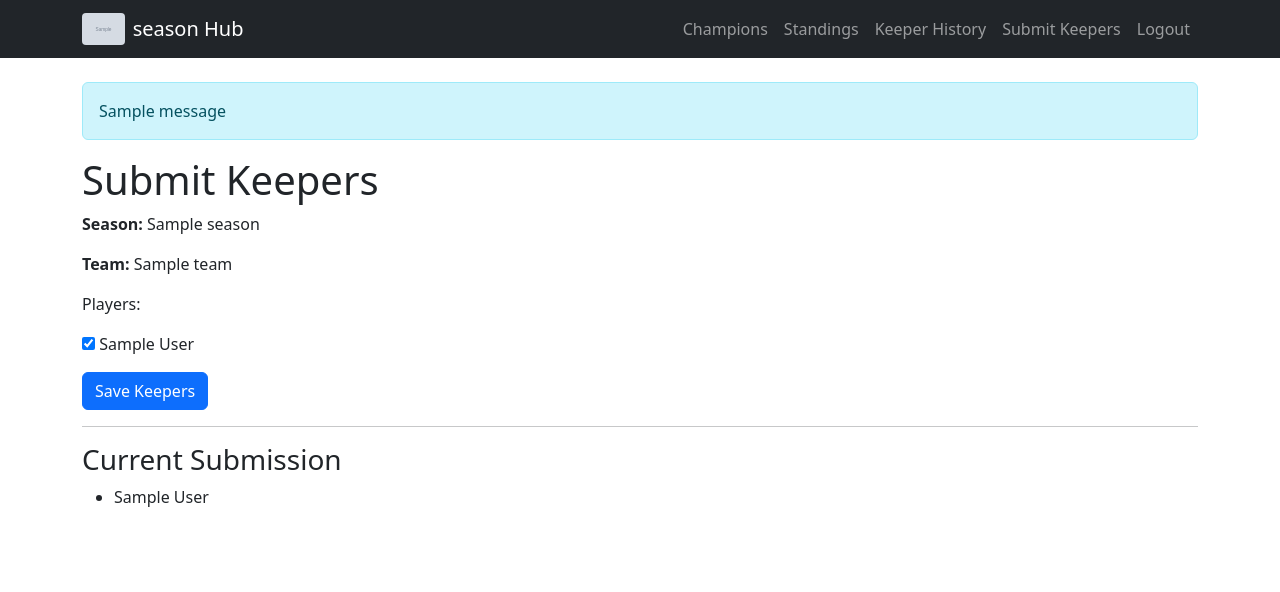
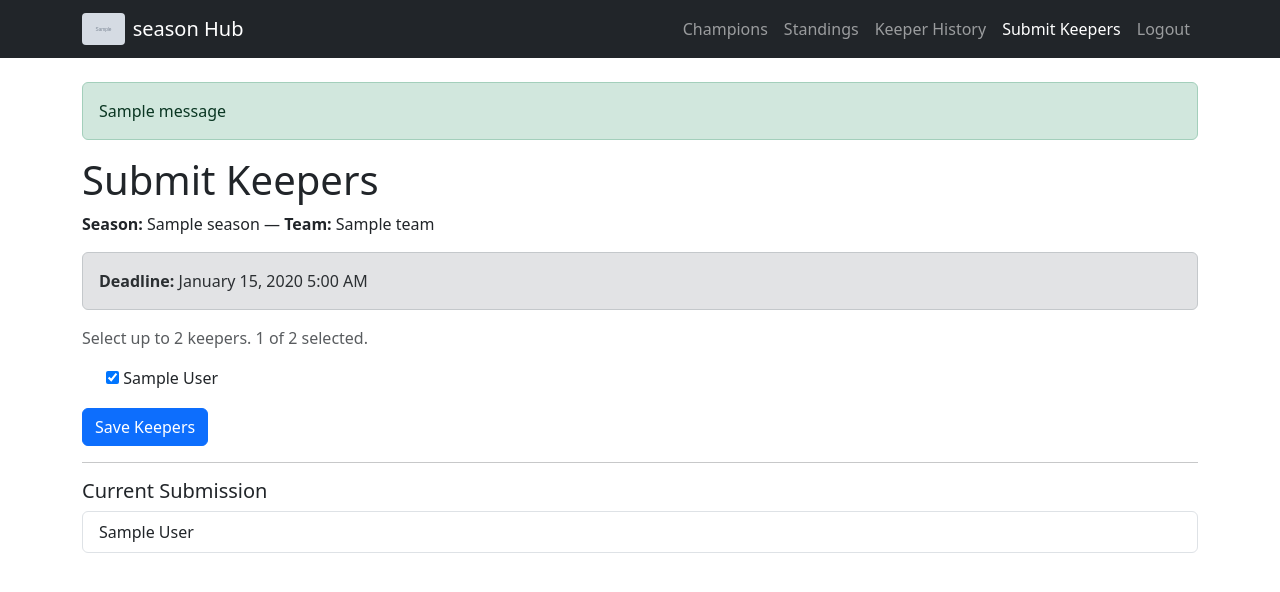
Before and after one commit to TomLafferty/fantasy_league_hub, a Django app: page /keepers/submit/ in a window 1280 px wide. Shown: the top 592 px of the page. Run offline with Django 4.2, Linux system fonts and the light colour scheme; a user stored in the database is signed in; tables that the repository leaves empty hold one stand-in row (values such as "Sample post"); grey boxes marked "Sample" are stand-in pictures; one stand-in notice (Sample message) is shown.

Commit message:
keepers and deployment region

```diff
--- a/leaguehub/context_processors.py
+++ b/leaguehub/context_processors.py
@@ -1,14 +1,22 @@
+from django.core.cache import cache
+
 from .models import Season
+
+_CACHE_KEY = "league_context"
+_CACHE_TTL = 300  # 5 minutes
 
 
 def league_name(request):
-    season = Season.objects.filter(is_current=True).first()
-    if not season:
-        season = Season.objects.order_by("-year").first()
-    if season and season.name:
-        parts = season.name.split(" ", 1)
-        name = parts[1] if len(parts) == 2 else season.name
-    else:
-        name = "F.F.U.P.A."
-    logo_url = season.logo_url if season else ""
-    return {"league_name": name, "league_logo_url": logo_url}
+    ctx = cache.get(_CACHE_KEY)
+    if ctx is None:
+        season = Season.objects.filter(is_current=True).first()
+        if not season:
+            season = Season.objects.order_by("-year").first()
+        if season and season.name:
+            parts = season.name.split(" ", 1)
+            name = parts[1] if len(parts) == 2 else season.name
+        else:
+            name = "F.F.U.P.A."
+        ctx = {"league_name": name, "league_logo_url": season.logo_url if season else ""}
+        cache.set(_CACHE_KEY, ctx, _CACHE_TTL)
+    return ctx
--- a/leaguehub/forms.py
+++ b/leaguehub/forms.py
@@ -7,7 +7,7 @@ class KeeperSubmissionForm(forms.Form):
     players = forms.ModelMultipleChoiceField(
         queryset=Player.objects.none(),
         widget=forms.CheckboxSelectMultiple,
-        required=True,
+        required=False,
     )
 
     def __init__(self, *args, season: Season, team: Team, max_keepers: int = 3, **kwargs):
--- a/leaguehub/management/commands/sync_all_yahoo_seasons.py
+++ b/leaguehub/management/commands/sync_all_yahoo_seasons.py
@@ -6,6 +6,7 @@ from leaguehub.services import (
     sync_champion_from_standings,
     sync_final_roster_from_yahoo,
     sync_keepers_from_draft,
+    sync_keepers_from_yahoo,
     sync_league_metadata_from_yahoo,
     sync_standings_from_yahoo,
 )
@@ -87,10 +88,11 @@ class Command(BaseCommand):
                 except CommandError as e:
                     self.stderr.write(self.style.ERROR(f"  [fail] roster {team.name}: {e}"))
 
-            # Keepers from draft results (type=keeper picks)
+            # Keepers — try both sources; get_or_create prevents duplicates
             if options["sync_keepers"]:
                 try:
                     count = sync_keepers_from_draft(season, get(f"{base}/league/{full_league_key}/draftresults"))
+                    count += sync_keepers_from_yahoo(season, get(f"{base}/league/{full_league_key}/players;status=K/ownership"))
                     self.stdout.write(f"  [ok] keepers — {count} keeper(s) found")
                 except CommandError as e:
                     self.stderr.write(self.style.ERROR(f"  [fail] keepers: {e}"))
--- a/leaguehub/templates/leaguehub/base.html
+++ b/leaguehub/templates/leaguehub/base.html
@@ -3,7 +3,7 @@
 <head>
   <meta charset="utf-8">
   <meta name="viewport" content="width=device-width, initial-scale=1">
-  <title>{{ league_name }} Hub</title>
+  <title>{% block title %}{{ league_name }} Hub{% endblock %}</title>
   <link href="https://cdn.jsdelivr.net/npm/bootstrap@5.3.3/dist/css/bootstrap.min.css" rel="stylesheet">
 </head>
 <body>
@@ -13,16 +13,21 @@
       {% if league_logo_url %}<img src="{{ league_logo_url }}" alt="" height="32" style="border-radius:4px">{% endif %}
       {{ league_name }} Hub
     </a>
-    <div class="navbar-nav">
-      <a class="nav-link" href="/champions/">Champions</a>
-      <a class="nav-link" href="/standings/">Standings</a>
-      <a class="nav-link" href="/keepers/history/">Keeper History</a>
-      <a class="nav-link" href="/keepers/submit/">Submit Keepers</a>
-      {% if user.is_authenticated %}
-        <a class="nav-link" href="/logout/">Logout</a>
-      {% else %}
-        <a class="nav-link" href="/login/">Login</a>
-      {% endif %}
+    <button class="navbar-toggler" type="button" data-bs-toggle="collapse" data-bs-target="#navMenu">
+      <span class="navbar-toggler-icon"></span>
+    </button>
+    <div class="collapse navbar-collapse" id="navMenu">
+      <div class="navbar-nav ms-auto">
+        <a class="nav-link {% block nav_champions %}{% endblock %}" href="/champions/">Champions</a>
+        <a class="nav-link {% block nav_standings %}{% endblock %}" href="/standings/">Standings</a>
+        <a class="nav-link {% block nav_history %}{% endblock %}" href="/keepers/history/">Keeper History</a>
+        <a class="nav-link {% block nav_submit %}{% endblock %}" href="/keepers/submit/">Submit Keepers</a>
+        {% if user.is_authenticated %}
+          <a class="nav-link" href="/logout/">Logout</a>
+        {% else %}
+          <a class="nav-link" href="/login/">Login</a>
+        {% endif %}
+      </div>
     </div>
   </div>
 </nav>
@@ -30,10 +35,12 @@
 <div class="container">
   {% if messages %}
     {% for message in messages %}
-      <div class="alert alert-info">{{ message }}</div>
+      <div class="alert alert-{{ message.tags|default:'info' }}">{{ message }}</div>
     {% endfor %}
   {% endif %}
   {% block content %}{% endblock %}
 </div>
+
+<script src="https://cdn.jsdelivr.net/npm/bootstrap@5.3.3/dist/js/bootstrap.bundle.min.js"></script>
 </body>
 </html>
--- a/leaguehub/templates/leaguehub/champions.html
+++ b/leaguehub/templates/leaguehub/champions.html
@@ -1,6 +1,9 @@
 {% extends "leaguehub/base.html" %}
+{% block title %}Champions — {{ league_name }} Hub{% endblock %}
+{% block nav_champions %}active{% endblock %}
 {% block content %}
 <h1>Champions</h1>
+<div class="table-responsive">
 <table class="table table-striped align-middle">
   <thead>
     <tr>
@@ -27,4 +30,5 @@
     {% endfor %}
   </tbody>
 </table>
+</div>
 {% endblock %}
--- a/leaguehub/templates/leaguehub/home.html
+++ b/leaguehub/templates/leaguehub/home.html
@@ -1,6 +1,7 @@
 {% extends "leaguehub/base.html" %}
+{% block title %}{{ league_name }} Hub{% endblock %}
 {% block content %}
-<h1>Fantasy League Hub</h1>
+<h1>{{ league_name }} Hub</h1>
 <p>League history, standings, keepers, and manager tools.</p>
 
 {% if current_season %}
--- a/leaguehub/templates/leaguehub/keeper_history.html
+++ b/leaguehub/templates/leaguehub/keeper_history.html
@@ -1,4 +1,6 @@
 {% extends "leaguehub/base.html" %}
+{% block title %}Keeper History — {{ league_name }} Hub{% endblock %}
+{% block nav_history %}active{% endblock %}
 {% block content %}
 <h1>Keeper History</h1>
 
@@ -10,6 +12,7 @@
   </select>
 </form>
 
+<div class="table-responsive">
 <table class="table table-striped">
   <thead>
     <tr>
@@ -32,4 +35,5 @@
     {% endfor %}
   </tbody>
 </table>
+</div>
 {% endblock %}
--- a/leaguehub/templates/leaguehub/standings.html
+++ b/leaguehub/templates/leaguehub/standings.html
@@ -1,4 +1,6 @@
 {% extends "leaguehub/base.html" %}
+{% block title %}Standings — {{ league_name }} Hub{% endblock %}
+{% block nav_standings %}active{% endblock %}
 {% block content %}
 <div class="d-flex align-items-center gap-3 mb-3">
   {% if selected_season.logo_url %}
@@ -15,6 +17,7 @@
   </select>
 </form>
 
+<div class="table-responsive">
 <table class="table table-striped">
   <thead>
     <tr>
@@ -37,4 +40,5 @@
     {% endfor %}
   </tbody>
 </table>
+</div>
 {% endblock %}
--- a/leaguehub/templates/leaguehub/submit_keepers.html
+++ b/leaguehub/templates/leaguehub/submit_keepers.html
@@ -1,12 +1,19 @@
 {% extends "leaguehub/base.html" %}
+{% block title %}Submit Keepers — {{ league_name }} Hub{% endblock %}
+{% block nav_submit %}active{% endblock %}
 {% block content %}
 <h1>Submit Keepers</h1>
-<p><strong>Season:</strong> {{ season.name }}</p>
-<p><strong>Team:</strong> {{ team.name }}</p>
+<p><strong>Season:</strong> {{ season.name }} &mdash; <strong>Team:</strong> {{ team.name }}</p>
+
+{% if season.keeper_deadline %}
+  <div class="alert alert-secondary">
+    <strong>Deadline:</strong> {{ season.keeper_deadline|date:"F j, Y g:i A" }}
+  </div>
+{% endif %}
 
 {% if ineligible %}
 <div class="alert alert-warning">
-  <strong>Ineligible players</strong> — these players are on your roster but cannot be kept because they were already kept last year:
+  <strong>Ineligible players</strong> — already kept last year:
   <ul class="mb-0 mt-2">
     {% for item in ineligible %}
       <li>{{ item.player.full_name }} <span class="text-muted">(kept by {{ item.kept_by }} in {{ season.year|add:"-1" }})</span></li>
@@ -17,17 +24,35 @@
 
 <form method="post">
   {% csrf_token %}
-  {{ form.as_p }}
-  <button type="submit" class="btn btn-primary">Save Keepers</button>
+  {% if form.errors %}
+    <div class="alert alert-danger">{{ form.errors }}</div>
+  {% endif %}
+  <p class="text-muted">Select up to 2 keepers. <span id="keeper-count">{{ current_submissions.count }} of 2 selected.</span></p>
+  {% for checkbox in form.players %}
+    <div class="form-check">
+      {{ checkbox.tag }}
+      <label class="form-check-label" for="{{ checkbox.id_for_label }}">{{ checkbox.choice_label }}</label>
+    </div>
+  {% empty %}
+    <p class="text-muted">No eligible players on your roster.</p>
+  {% endfor %}
+  <button type="submit" class="btn btn-primary mt-3">Save Keepers</button>
 </form>
 
+<script>
+  document.querySelectorAll('input[type=checkbox]').forEach(cb => cb.addEventListener('change', () => {
+    const count = document.querySelectorAll('input[type=checkbox]:checked').length;
+    document.getElementById('keeper-count').textContent = count + ' of 2 selected.';
+  }));
+</script>
+
 <hr>
-<h3>Current Submission</h3>
-<ul>
+<h5>Current Submission</h5>
+<ul class="list-group mb-3">
   {% for item in current_submissions %}
-    <li>{{ item.player.full_name }}</li>
+    <li class="list-group-item">{{ item.player.full_name }}</li>
   {% empty %}
-    <li>No keepers submitted yet.</li>
+    <li class="list-group-item text-muted">No keepers submitted yet.</li>
   {% endfor %}
 </ul>
 {% endblock %}
--- a/leaguehub/templates/leaguehub/team_detail.html
+++ b/leaguehub/templates/leaguehub/team_detail.html
@@ -1,9 +1,11 @@
 {% extends "leaguehub/base.html" %}
+{% block title %}{{ team.name }} — {{ league_name }} Hub{% endblock %}
 {% block content %}
 <h1>{{ team.name }}</h1>
 <p class="text-muted">{{ team.season.year }} season{% if team.manager %} &mdash; {{ team.manager.display_name }}{% endif %}</p>
 
 <h2>Final Roster</h2>
+<div class="table-responsive">
 <table class="table table-striped">
   <thead>
     <tr>
@@ -24,4 +26,5 @@
     {% endfor %}
   </tbody>
 </table>
+</div>
 {% endblock %}
--- a/leaguehub/views.py
+++ b/leaguehub/views.py
@@ -75,7 +75,7 @@ def submit_keepers_view(request):
     team = access.team
 
     if request.method == "POST":
-        form = KeeperSubmissionForm(request.POST, season=season, team=team, max_keepers=3)
+        form = KeeperSubmissionForm(request.POST, season=season, team=team, max_keepers=2)
         if form.is_valid():
             form.save(request.user)
             messages.success(request, "Keepers submitted.")
@@ -88,7 +88,7 @@ def submit_keepers_view(request):
         form = KeeperSubmissionForm(
             season=season,
             team=team,
-            max_keepers=3,
+            max_keepers=2,
             initial={"players": existing_ids},
         )
 
```
Also changed, not shown: leaguehub/management/commands/sync_yahoo_season.py (+4 -3 lines).
